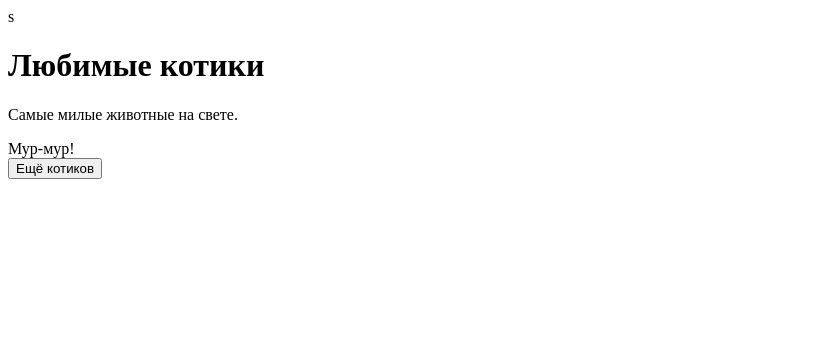
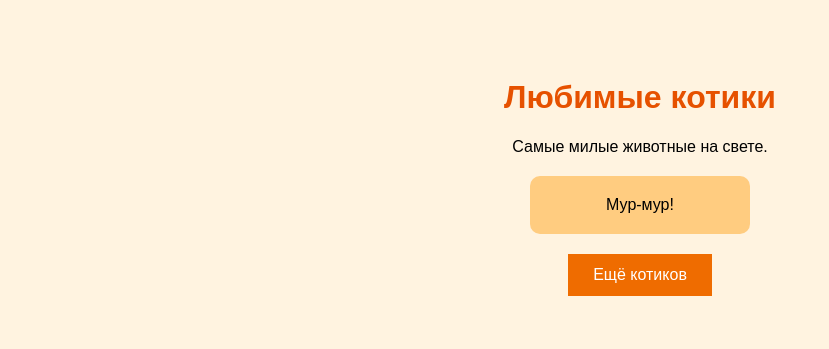
Before and after one commit to shokirova667-la/project-cat, a plain HTML site: page index.html in a window 1280 px wide. Shown: the whole page, without its empty margins (0-829 px from the left). Drawn offline with Linux system fonts and the light colour scheme.

Commit message:
fix css link

```diff
--- a/index.html
+++ b/index.html
@@ -1,9 +1,10 @@
 <!DOCTYPE html>
 <html lang="en">
-<head>s
+<head>
     <meta charset="UTF-8">
     <meta name="viewport" content="width=device-width, initial-scale=1.0">
     <title>Document</title>
+    <link rel="stylesheet" href="./style.css">
 </head>
 <body>
      <h1>Любимые котики</h1>
--- a/style.css
+++ b/style.css
@@ -0,0 +1,26 @@
+body {
+    font-family: Arial;
+    text-align: center;
+    background-color: #fff3e0;
+    padding: 50px;
+}
+
+h1 {
+    color: #e65100;
+}
+
+.box {
+    background-color: #ffcc80;
+    padding: 20px;
+    margin: 20px auto;
+    width: 180px;
+    border-radius: 10px;
+}
+
+button {
+    background-color: #ef6c00;
+    color: white;
+    padding: 12px 25px;
+    border: none;
+    font-size: 16px;
+}
```
